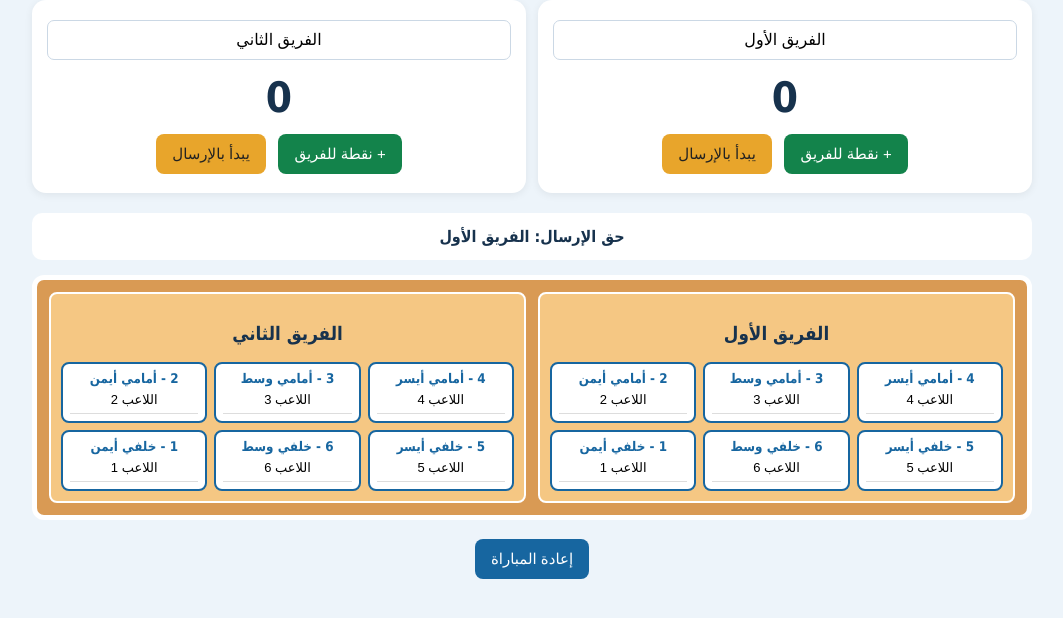
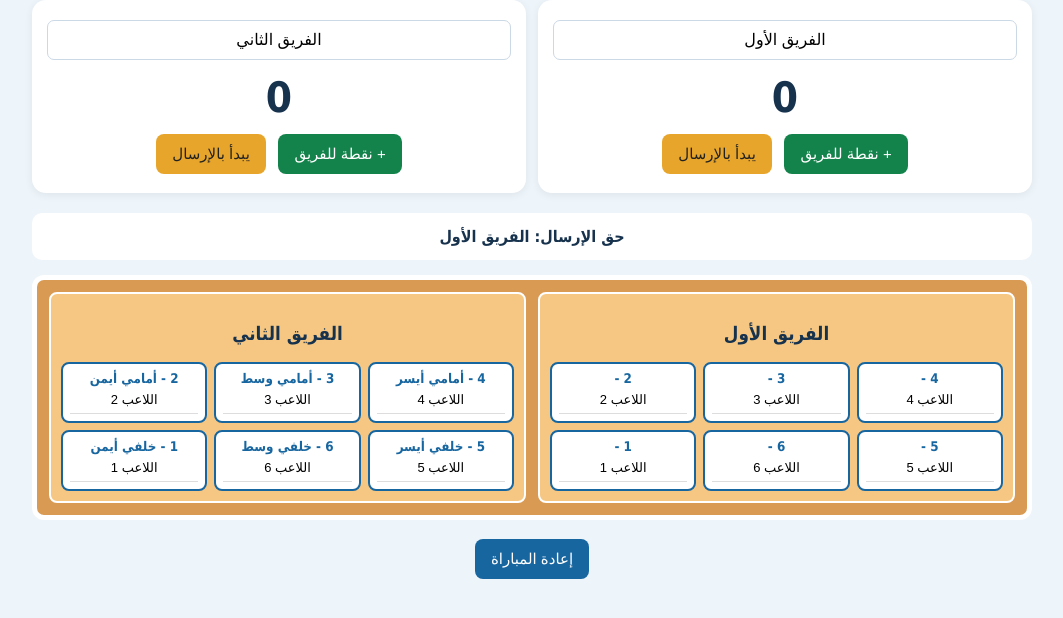
Before and after one commit to athletezone98-ss/volleyball-referee, a plain HTML site: page index.html in a window 1280 px wide. Shown: the part 96-714 px from the top of the page, without its empty margins (108-1171 px from the left). Drawn offline with Linux system fonts and the light colour scheme.

Commit message:
Update index.html

```diff
--- a/index.html
+++ b/index.html
@@ -113,12 +113,12 @@ button{
 <div class="side">
 <h3 id="courtNameA">الفريق الأول</h3>
 <div class="players">
-<div class="player p1"><small>1 - خلفي أيمن</small><input id="A1" value="اللاعب 1"></div>
-<div class="player p2"><small>2 - أمامي أيمن</small><input id="A2" value="اللاعب 2"></div>
-<div class="player p3"><small>3 - أمامي وسط</small><input id="A3" value="اللاعب 3"></div>
-<div class="player p4"><small>4 - أمامي أيسر</small><input id="A4" value="اللاعب 4"></div>
-<div class="player p5"><small>5 - خلفي أيسر</small><input id="A5" value="اللاعب 5"></div>
-<div class="player p6"><small>6 - خلفي وسط</small><input id="A6" value="اللاعب 6"></div>
+<div class="player p1"><small>1 - </small><input id="A1" value="اللاعب 1"></div>
+<div class="player p2"><small>2 - </small><input id="A2" value="اللاعب 2"></div>
+<div class="player p3"><small>3 -  </small><input id="A3" value="اللاعب 3"></div>
+<div class="player p4"><small>4 -  </small><input id="A4" value="اللاعب 4"></div>
+<div class="player p5"><small>5 -  </small><input id="A5" value="اللاعب 5"></div>
+<div class="player p6"><small>6 -  </small><input id="A6" value="اللاعب 6"></div>
 </div>
 </div>
 
```
